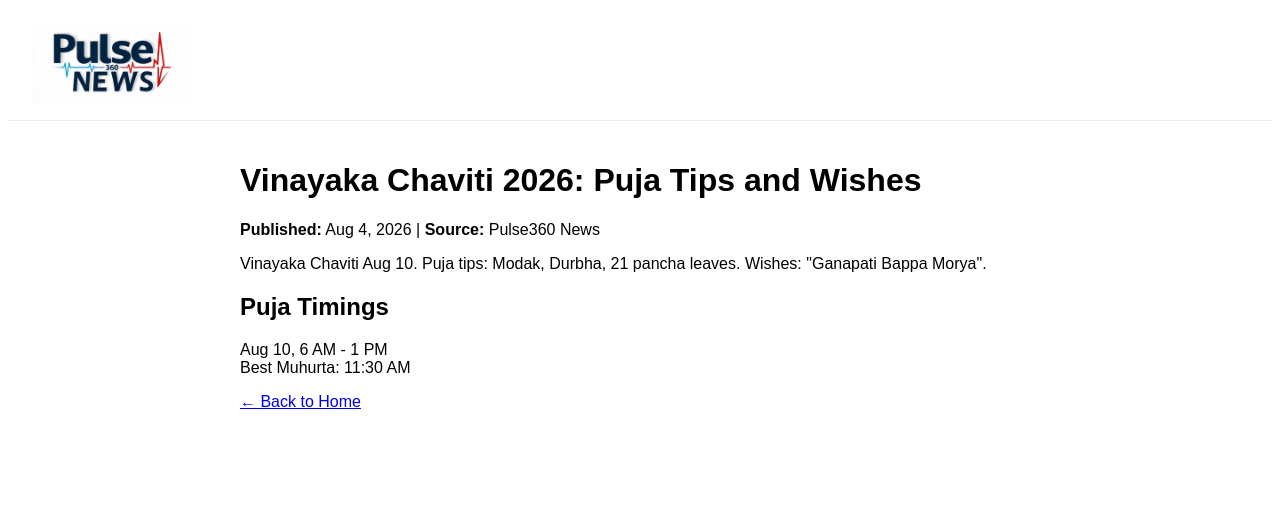
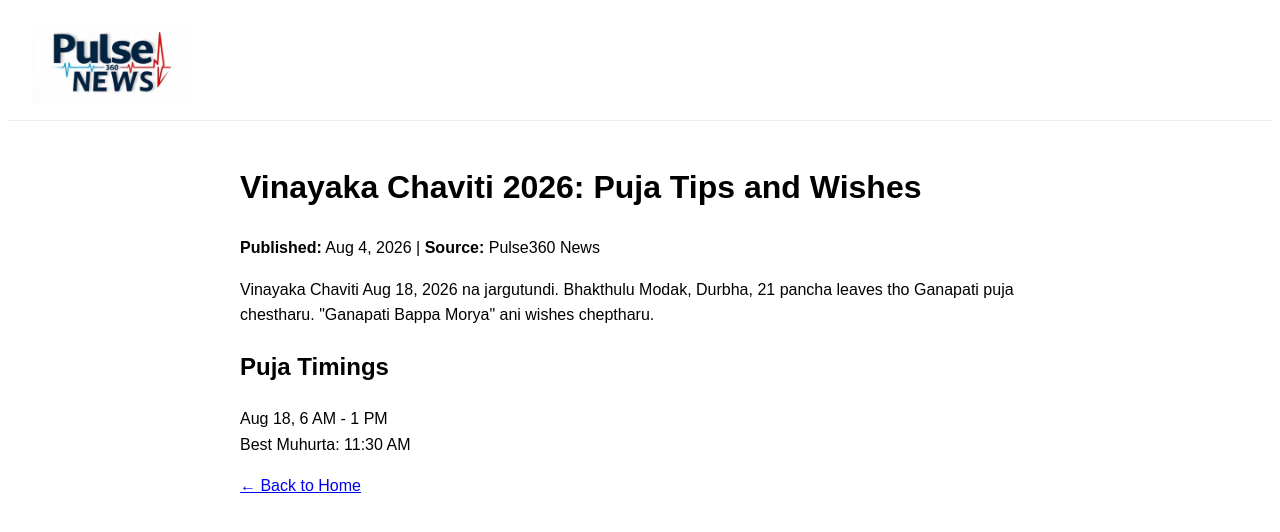
Before and after one commit to Narasimha-cyber/pulse360, a Next.js app: page /article-15 in a window 1280 px wide. Shown: the top 532 px of the page. Built offline with nearby package versions, Linux system fonts and the light colour scheme.

Commit message:
Update Article15 content and styling

```diff
--- a/app/article-15/page.js
+++ b/app/article-15/page.js
@@ -1,14 +1,16 @@
 export default function Article15() {
   return (
-    <main style={{fontFamily: 'Arial', maxWidth: '800px', margin: '0 auto', padding: '20px'}}>
+    <main style={{fontFamily: 'Arial', maxWidth: '800px', margin: '0 auto', padding: '20px', lineHeight: '1.6'}}>
       <h1>Vinayaka Chaviti 2026: Puja Tips and Wishes</h1>
       <p><b>Published:</b> Aug 4, 2026 | <b>Source:</b> Pulse360 News</p>
 
-      <p>Vinayaka Chaviti Aug 10. Puja tips: Modak, Durbha, 21 pancha leaves. Wishes: "Ganapati Bappa Morya".</p>
+      <p>Vinayaka Chaviti Aug 18, 2026 na jargutundi. Bhakthulu Modak, Durbha, 21 pancha leaves tho Ganapati puja chestharu. "Ganapati Bappa Morya" ani wishes cheptharu.</p>
 
       <h2>Puja Timings</h2>
-      <p>Aug 10, 6 AM - 1 PM<br/>
-      Best Muhurta: 11:30 AM</p>
+      <p>
+        Aug 18, 6 AM - 1 PM<br/>
+        Best Muhurta: 11:30 AM
+      </p>
 
       <p><a href="/">← Back to Home</a></p>
     </main>
```
